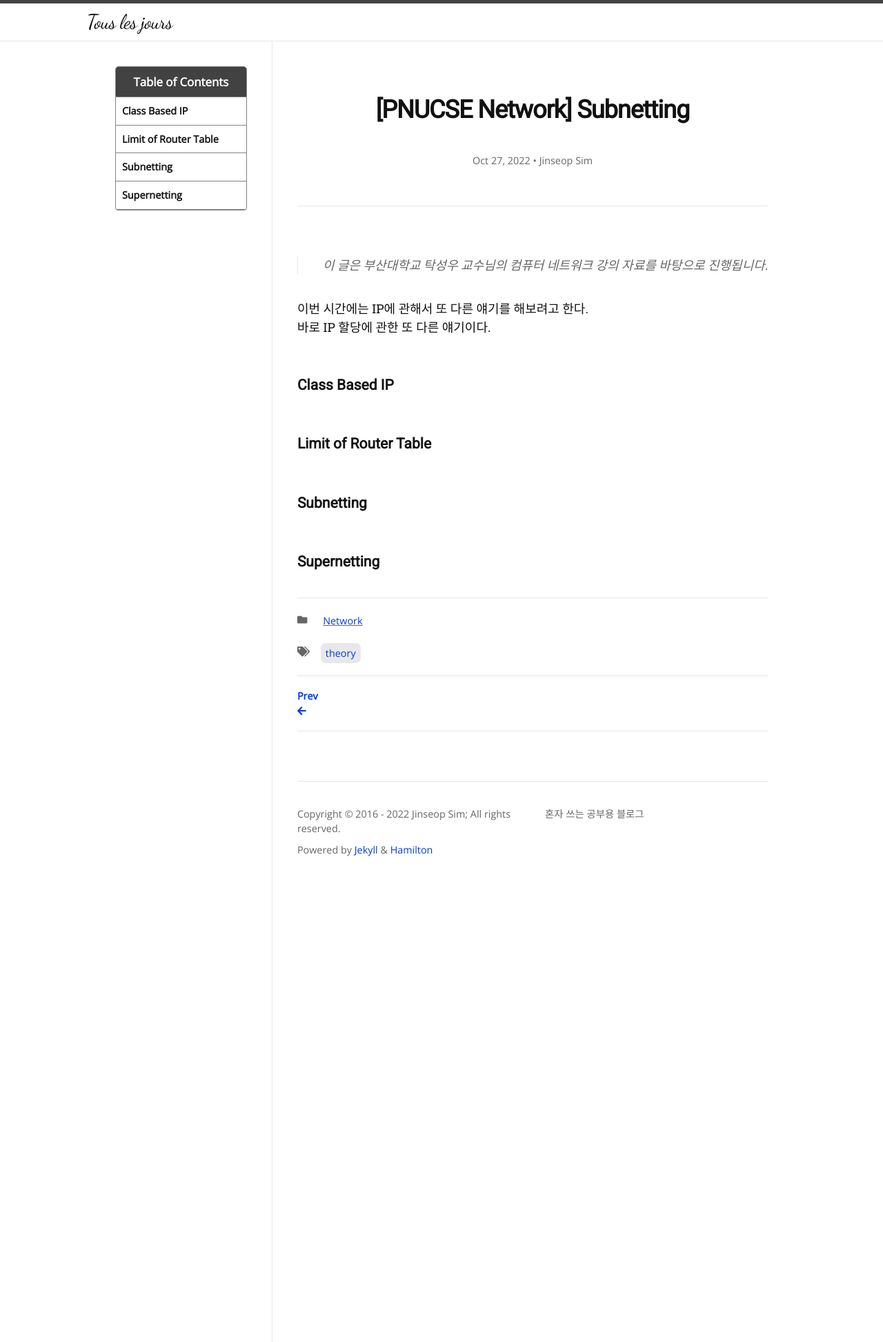
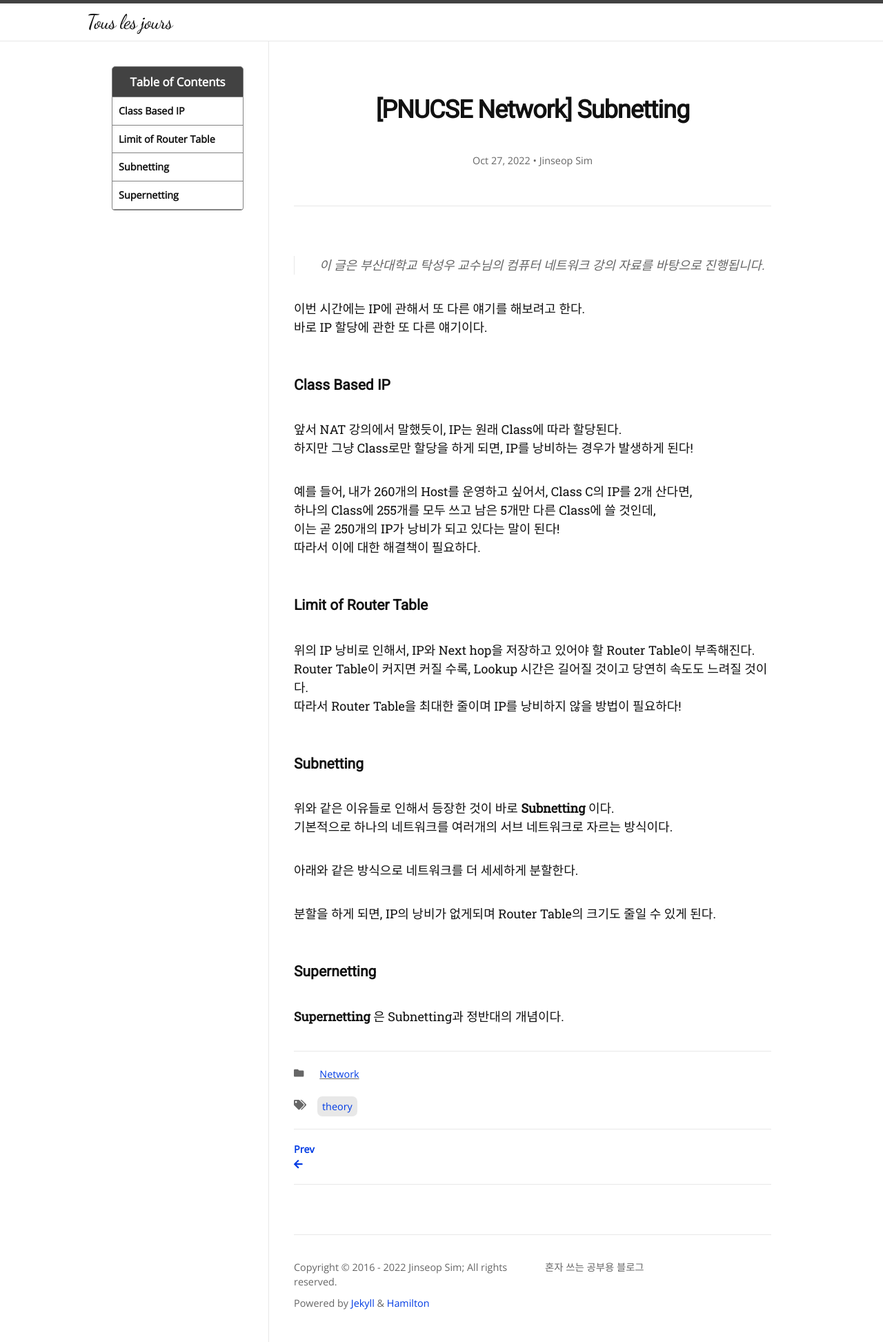
Before and after one commit to Jinseop-Sim/Jinseop-Sim.github.io, a Jekyll site: the page built from _posts/2022-10-27-Subnetting.md, in a window 1280 px wide. Shown: the whole page at 69% size. Built offline with Jekyll 4.4.1, drawn with Linux system fonts in a browser that asks for light colours; nearby versions of some CDN libraries; some web fonts are replaced.

Commit message:
modify post

```diff
--- a/_posts/2022-10-27-Subnetting.md
+++ b/_posts/2022-10-27-Subnetting.md
@@ -13,9 +13,26 @@ toc: true
 바로 IP 할당에 관한 또 다른 얘기이다.
 
 ### Class Based IP
+앞서 NAT 강의에서 말했듯이, IP는 원래 Class에 따라 할당된다.
+하지만 그냥 Class로만 할당을 하게 되면, IP를 낭비하는 경우가 발생하게 된다!
+
+예를 들어, 내가 260개의 Host를 운영하고 싶어서, Class C의 IP를 2개 산다면,
+하나의 Class에 255개를 모두 쓰고 남은 5개만 다른 Class에 쓸 것인데,
+이는 곧 250개의 IP가 낭비가 되고 있다는 말이 된다!
+따라서 이에 대한 해결책이 필요하다.
 
 ### Limit of Router Table
+위의 IP 낭비로 인해서, IP와 Next hop을 저장하고 있어야 할 Router Table이 부족해진다.
+Router Table이 커지면 커질 수록, Lookup 시간은 길어질 것이고 당연히 속도도 느려질 것이다.
+따라서 Router Table을 최대한 줄이며 IP를 낭비하지 않을 방법이 필요하다!
 
 ### Subnetting
+위와 같은 이유들로 인해서 등장한 것이 바로 __Subnetting__ 이다.
+기본적으로 하나의 네트워크를 여러개의 서브 네트워크로 자르는 방식이다.
+
+아래와 같은 방식으로 네트워크를 더 세세하게 분할한다.
+
+분할을 하게 되면, IP의 낭비가 없게되며 Router Table의 크기도 줄일 수 있게 된다.
 
 ### Supernetting
+__Supernetting__ 은 Subnetting과 정반대의 개념이다.
```
Also changed, not shown: _posts/2022-10-20-NAT.md (+12 -0 lines).
